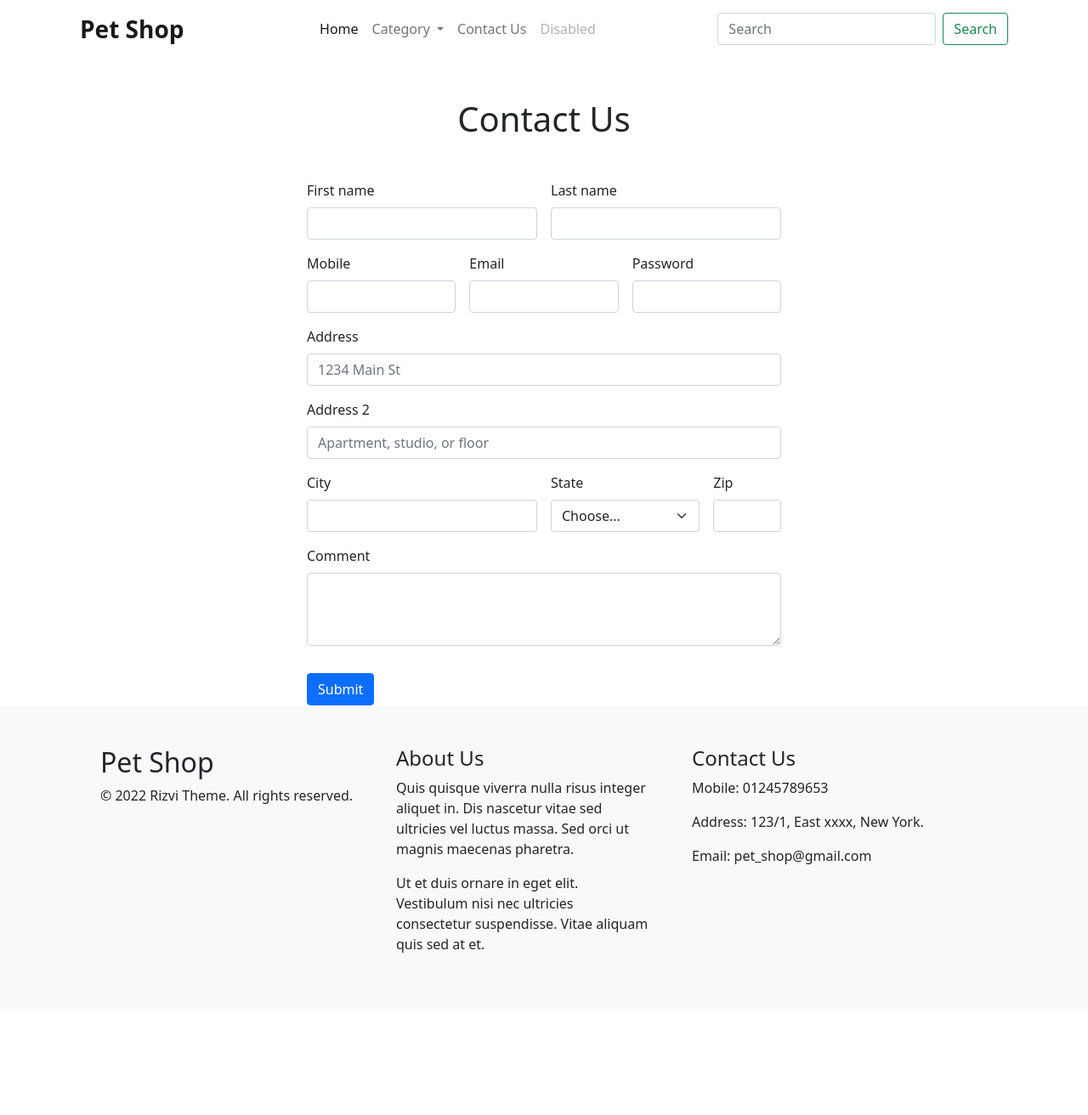
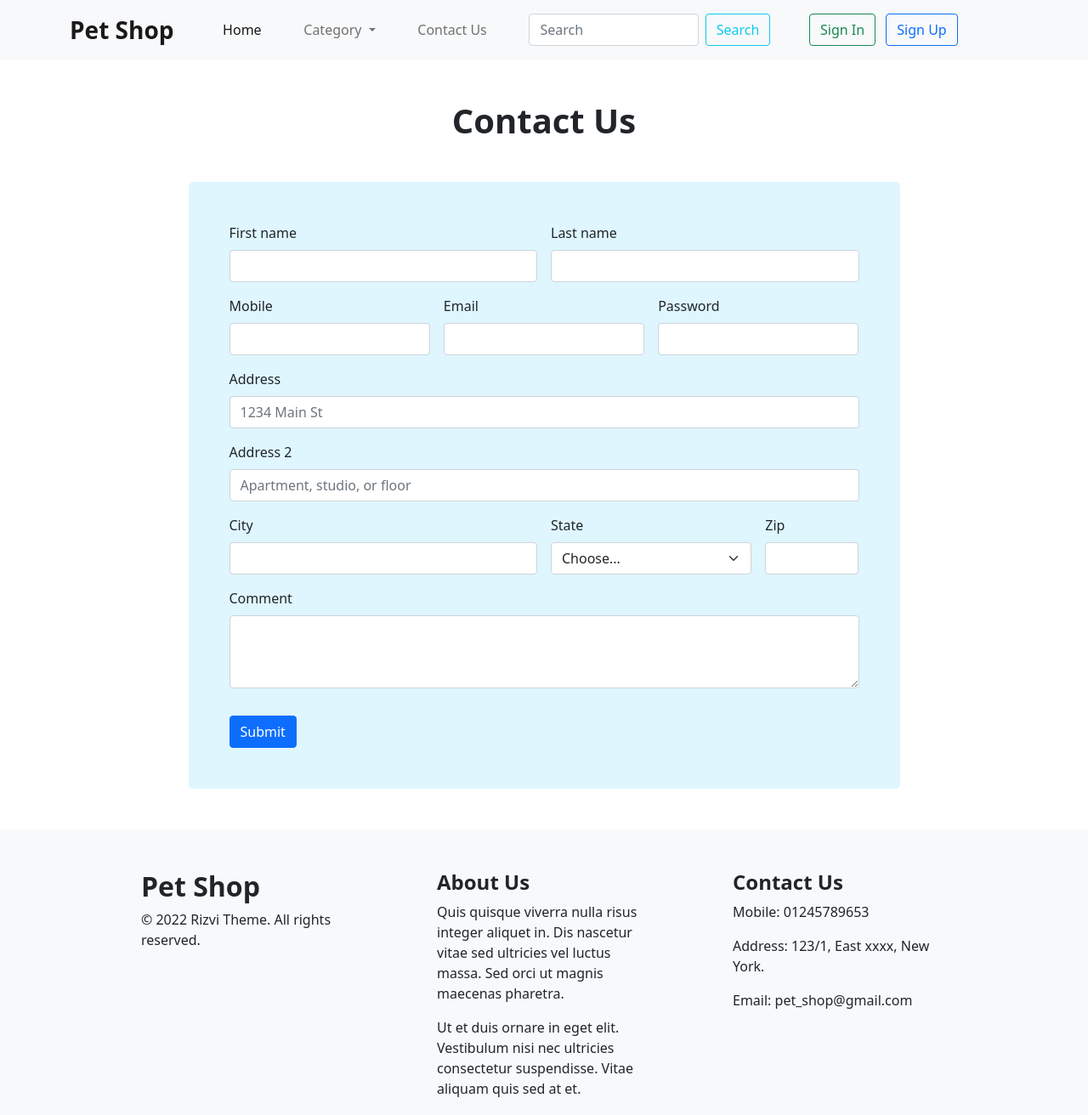
Before and after one commit to SMFaysalHaque/pet-shop, a plain HTML site: page client/contact-us.html in a window 1280 px wide. Shown: the whole page at 85% size. Before the commit the page ends 1187 px from the top, so only its background shows below. Drawn offline with nearby package versions, Linux system fonts and the light colour scheme.

Commit message:
Update contact-page.html

```diff
--- a/client/contact-us.html
+++ b/client/contact-us.html
@@ -15,11 +15,11 @@
   </head>
   <body>
     <!-- top navbar start -->
-    <header class="container-fluid">
-      <div class="container">
+    <header class="container-fluid bg-light">
+      <div class="container px-0">
         <nav class="navbar navbar-expand-lg navbar-light">
           <div class="container-fluid">
-            <a class="navbar-brand fs-3 fw-bolder" href="#">Pet Shop</a>
+            <a class="navbar-brand fs-3 fw-bolder" href="../index.html">Pet Shop</a>
             <button
               class="navbar-toggler"
               type="button"
@@ -32,9 +32,9 @@
               <span class="navbar-toggler-icon"></span>
             </button>
             <div class="collapse navbar-collapse" id="navbarSupportedContent">
-              <ul class="navbar-nav ms-auto mb-2 mb-lg-0">
+              <ul class="navbar-nav d-flex justify-content-evenly align-items-center w-100 mb-2 mb-lg-0">
                 <li class="nav-item">
-                  <a class="nav-link active" aria-current="page" href="#"
+                  <a class="nav-link active" aria-current="page" href="../index.html"
                     >Home</a
                   >
                 </li>
@@ -58,18 +58,18 @@
                       <li>
                           <a class="dropdown-item" href="#">Birds Product</a>
                         </li>
-                      <li><hr class="dropdown-divider" /></li>
+                      <!-- <li><hr class="dropdown-divider" /></li>
                       <li>
                         <a class="dropdown-item" href="#">Something else here</a>
-                      </li>
+                      </li> -->
                     </ul>
                   </li>
 
                 <li class="nav-item">
-                  <a class="nav-link" href="./contact-us.html">Contact Us</a>
+                  <a class="nav-link" href="../contact-us.html">Contact Us</a>
                 </li>
 
-                <li class="nav-item">
+                <!-- <li class="nav-item">
                   <a
                     class="nav-link disabled"
                     href="#"
@@ -77,19 +77,36 @@
                     aria-disabled="true"
                     >Disabled</a
                   >
-                </li>
-              </ul>
-              <form class="d-flex ms-auto">
+                </li> -->
+                <!-- search area start -->
+                <li class="nav-item" style="width: 300px;">
+                  <form class="nav-link d-flex">
                     <input
                       class="form-control me-2"
                       type="search"
                       placeholder="Search"
                       aria-label="Search"
                     />
-                <button class="btn btn-outline-success" type="submit">
+                    <button class="btn btn-outline-info" type="submit">
                       Search
                     </button>
                   </form>
+                </li>
+                <!-- search area end -->
+
+                <!-- sign button area start -->
+                <li class="nav-item">
+                  <button class="btn btn-outline-success mx-1" type="button">Sign In</button>
+                  <button class="btn btn-outline-primary mx-1" type="button">Sign Up</button>
+                </li>
+                <!-- sign button area end -->
+
+                <!-- sign up button start -->
+                <li class="nav-item">
+
+                </li>
+                <!-- sign up button end -->
+              </ul>
             </div>
           </div>
         </nav>
@@ -98,9 +115,10 @@
     <!-- top navbar end -->
 
     <!-- contact us area start -->
-    <div class="container d-flex flex-column align-items-center">
-      <h1 class="mt-5 mb-5">Contact Us</h1>
-      <div class="form-area w-50">
+    <div class="container-fluid my-5">
+      <div class="container-md d-flex flex-column align-items-center">
+        <h1 class="mb-5 fw-bolder">Contact Us</h1>
+        <div class="form-area w-75 rounded-3 p-3 p-sm-5" style="background-color: #bfedff7e;">
           <form class="row g-3">
             <div class="col-md-6">
               <label for="inputFirstName" class="form-label">First name</label>
@@ -155,23 +173,24 @@
           </form>
         </div>
       </div>
+    </div>
     <!-- contact us area end -->
 
     <!-- footer start -->
     <footer>
       <div class="container-fluid bg-light">
           <div class="container d-flex flex-wrap p-5">
-            <div class="col-12 col-md-4">
-              <h2>Pet Shop</h2>
+            <div class="col-12 col-md-4 px-md-5">
+              <h2 class="fw-bold">Pet Shop</h2>
               <p>© 2022 Rizvi Theme. All rights reserved.</p>
             </div>
-            <div class="col-12 col-md-4 pe-5">
-              <h4>About Us</h4>
+            <div class="col-12 col-md-4 px-md-5">
+              <h4 class="fw-bold">About Us</h4>
               <p class="mb-3">Quis quisque viverra nulla risus integer aliquet in. Dis nascetur vitae sed ultricies vel luctus massa. Sed orci ut magnis maecenas pharetra.</p>
               <p>Ut et duis ornare in eget elit. Vestibulum nisi nec ultricies consectetur suspendisse. Vitae aliquam quis sed at et.</p>
             </div>
-            <div class="col-12 col-md-4">
-              <h4>Contact Us</h4>
+            <div class="col-12 col-md-4 px-md-5">
+              <h4 class="fw-bold">Contact Us</h4>
               <p>Mobile: 01245789653</p>
               <p>Address: 123/1, East xxxx, New York.</p>
               <p>Email: pet_shop@gmail.com</p>
```
Lines whose indentation alone changed are shown as unchanged.
